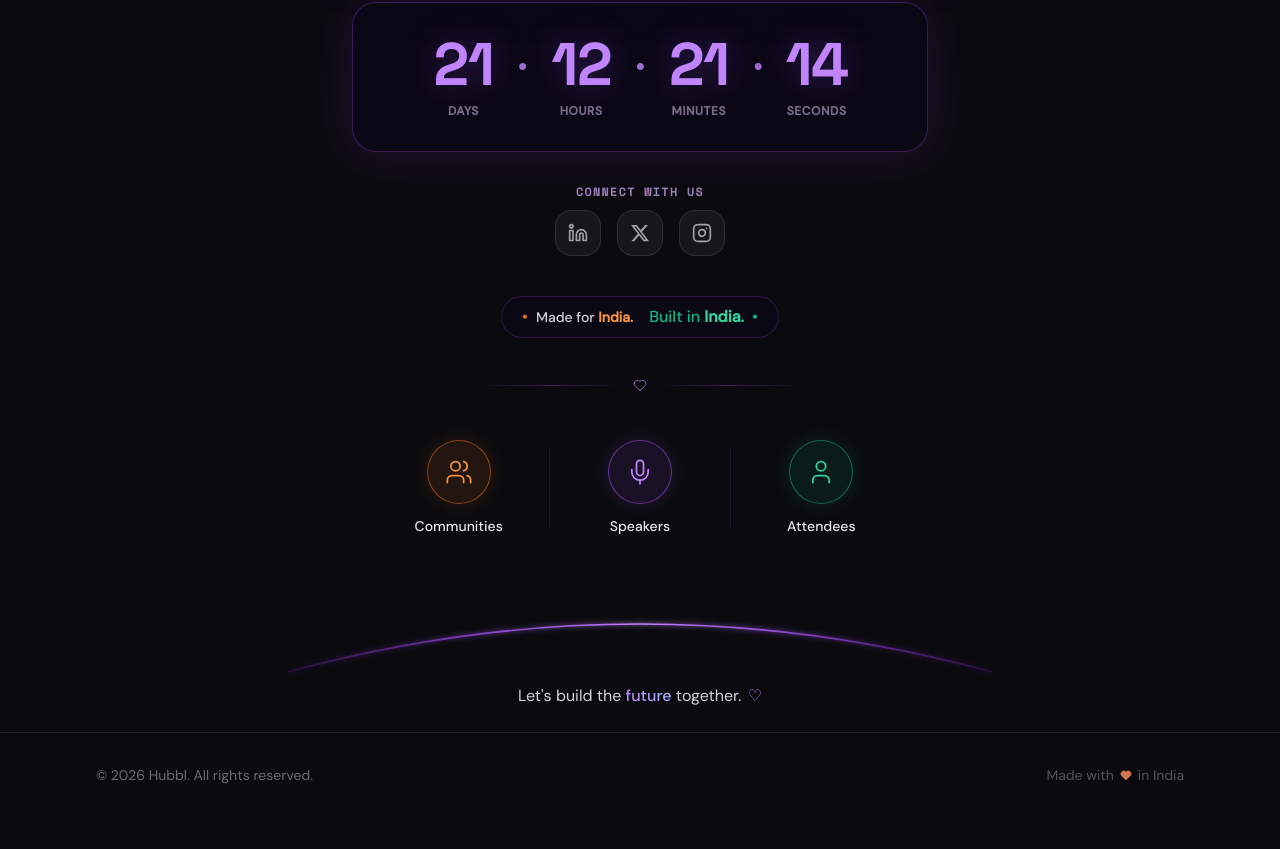
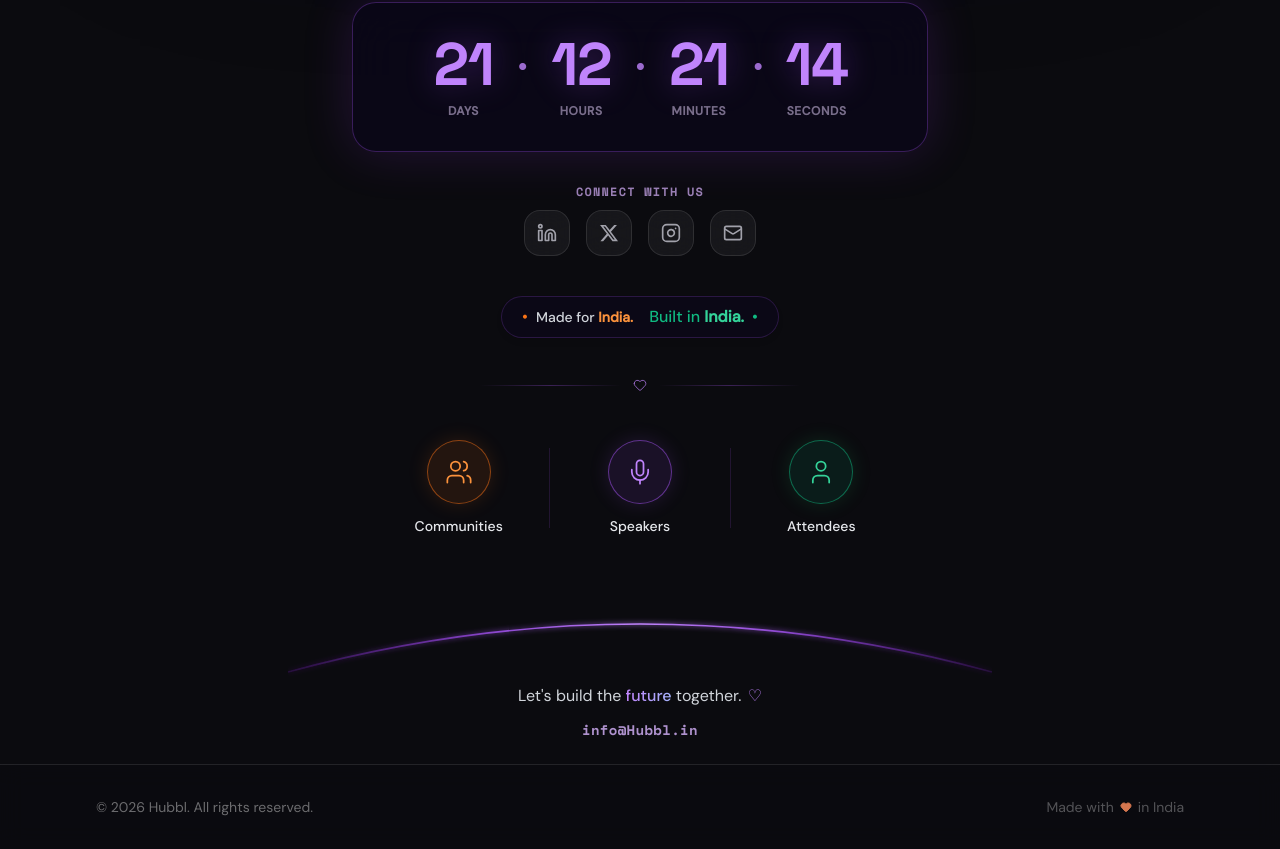
Before and after one commit to Vrund-11/countdown, a React (Vite) app: page / in a window 1280 px wide. Shown: the part 590-1439 px from the top of the page. Before the commit the page ends 1407 px from the top, so only its background shows below. Built offline with nearby package versions, Linux system fonts and the light colour scheme.

Commit message:
feat: add mailto info@Hubbl.in email link

```diff
--- a/src/App.tsx
+++ b/src/App.tsx
@@ -5,6 +5,7 @@ import {
   User,
   Linkedin,
   Instagram,
+  Mail,
   Heart
 } from 'lucide-react';
 import gsap from 'gsap';
@@ -55,6 +56,15 @@ const SocialMediaDock = () => (
       className="group relative p-2.5 sm:p-3 rounded-2xl bg-white/5 border border-white/10 backdrop-blur-md overflow-hidden transition-all duration-500 ease-in-out hover:border-pink-500/60 hover:bg-gradient-to-tr hover:from-[#f09433]/20 hover:via-[#dc2743]/20 hover:to-[#bc1888]/20 hover:shadow-[0_0_20px_rgba(225,48,108,0.35)]"
     >
       <Instagram className="w-4 h-4 sm:w-5 sm:h-5 text-zinc-400 group-hover:text-[#E1306C] group-hover:scale-110 transition-all duration-500 ease-in-out" />
+    </a>
+
+    {/* Email info@Hubbl.in */}
+    <a
+      href="mailto:info@Hubbl.in"
+      aria-label="Email Hubbl at info@Hubbl.in"
+      className="group relative p-2.5 sm:p-3 rounded-2xl bg-white/5 border border-white/10 backdrop-blur-md overflow-hidden transition-all duration-500 ease-in-out hover:border-purple-500/60 hover:bg-purple-500/15 hover:shadow-[0_0_20px_rgba(168,85,247,0.35)]"
+    >
+      <Mail className="w-4 h-4 sm:w-5 sm:h-5 text-zinc-400 group-hover:text-purple-300 group-hover:scale-110 transition-all duration-500 ease-in-out" />
     </a>
   </div>
 );
@@ -337,11 +347,17 @@ function App() {
         </div>
 
         {/* Callout */}
-        <div className="anim-callout flex flex-col items-center gap-4 sm:gap-6 pb-6 pt-1 z-10">
+        <div className="anim-callout flex flex-col items-center gap-2 sm:gap-3 pb-6 pt-1 z-10">
           <p className="text-gray-300 text-xs sm:text-base font-light">
             Let's build the <span className="bg-gradient-to-r from-purple-400 to-indigo-300 bg-clip-text text-transparent font-medium">future</span> together.{' '}
             <span className="text-purple-400 inline-block ml-0.5">♡</span>
           </p>
+          <a
+            href="mailto:info@Hubbl.in"
+            className="text-purple-300/80 hover:text-purple-300 text-xs sm:text-sm font-mono hover:underline transition-all tracking-wide"
+          >
+            info@Hubbl.in
+          </a>
         </div>
 
       </div>
```
